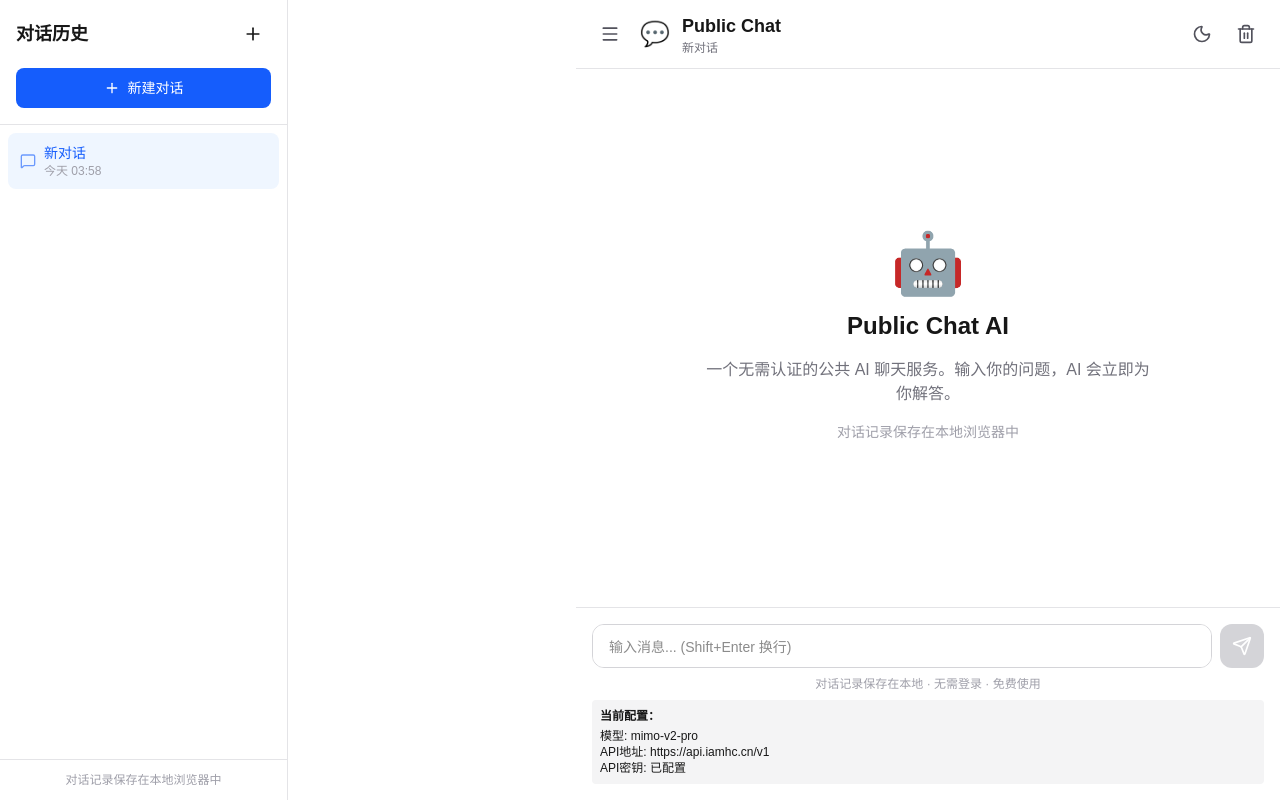
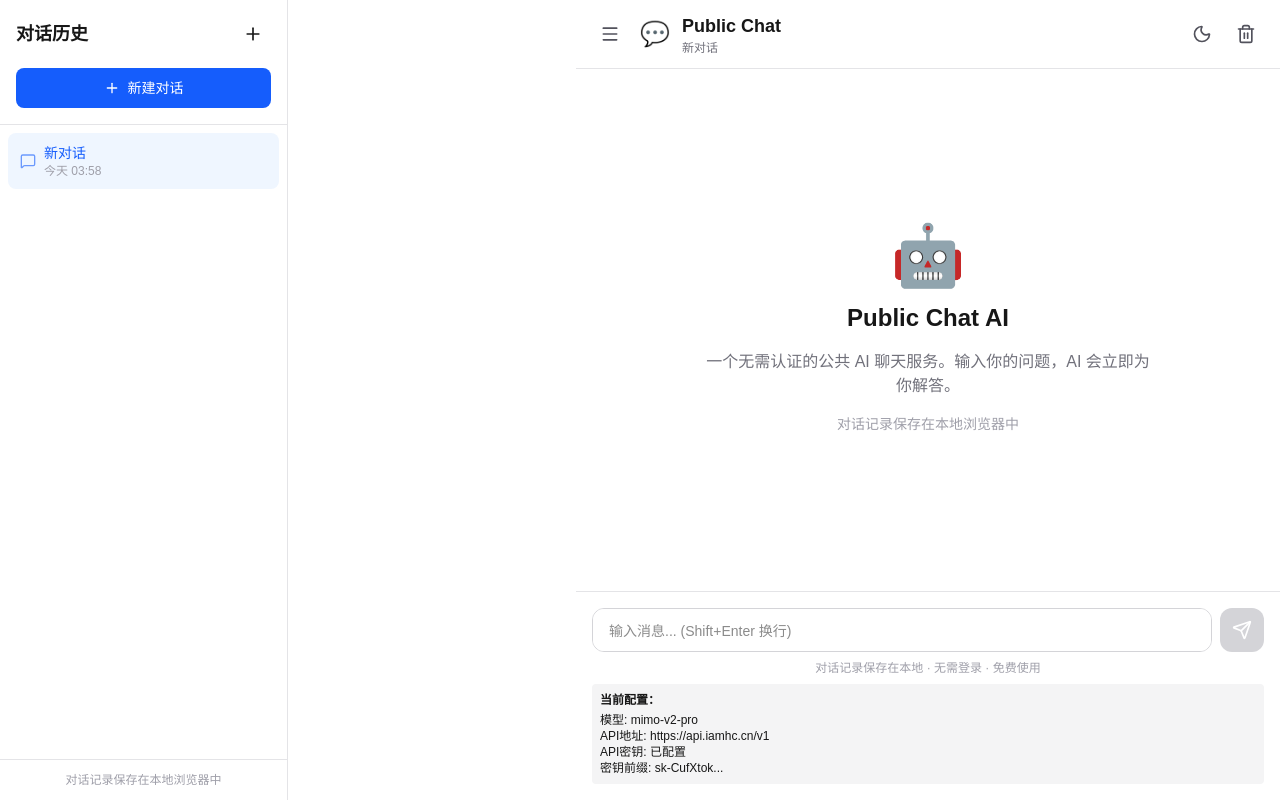
Before and after one commit to lyx919777/public-chat, a Next.js app: page / in a window 1280 px wide. Built offline with nearby package versions, Linux system fonts and the light colour scheme.

Commit message:
改进配置显示，添加环境变量配置提示

```diff
--- a/app/page.tsx
+++ b/app/page.tsx
@@ -121,6 +121,14 @@ export default function Home() {
               <div>模型: {config.model}</div>
               <div>API地址: {config.baseUrl}</div>
               <div>API密钥: {config.hasApiKey ? '已配置' : '未配置'}</div>
+              {config.hasApiKey && config.apiKeyPrefix && (
+                <div>密钥前缀: {config.apiKeyPrefix}</div>
+              )}
+              {!config.hasApiKey && (
+                <div className="text-red-500 mt-1">
+                  ⚠️ 请在 Vercel 项目设置中配置 OPENAI_API_KEY 环境变量
+                </div>
+              )}
             </div>
           )}
         </div>
```
